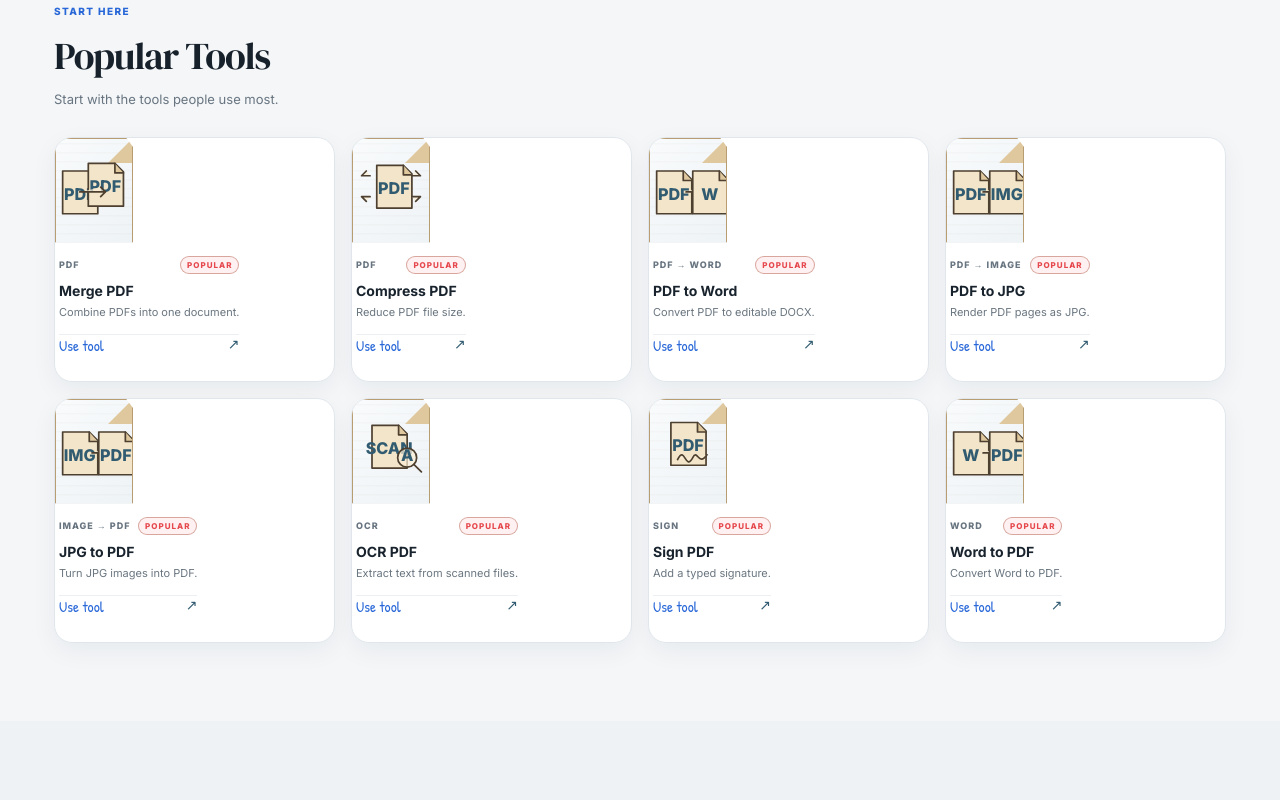
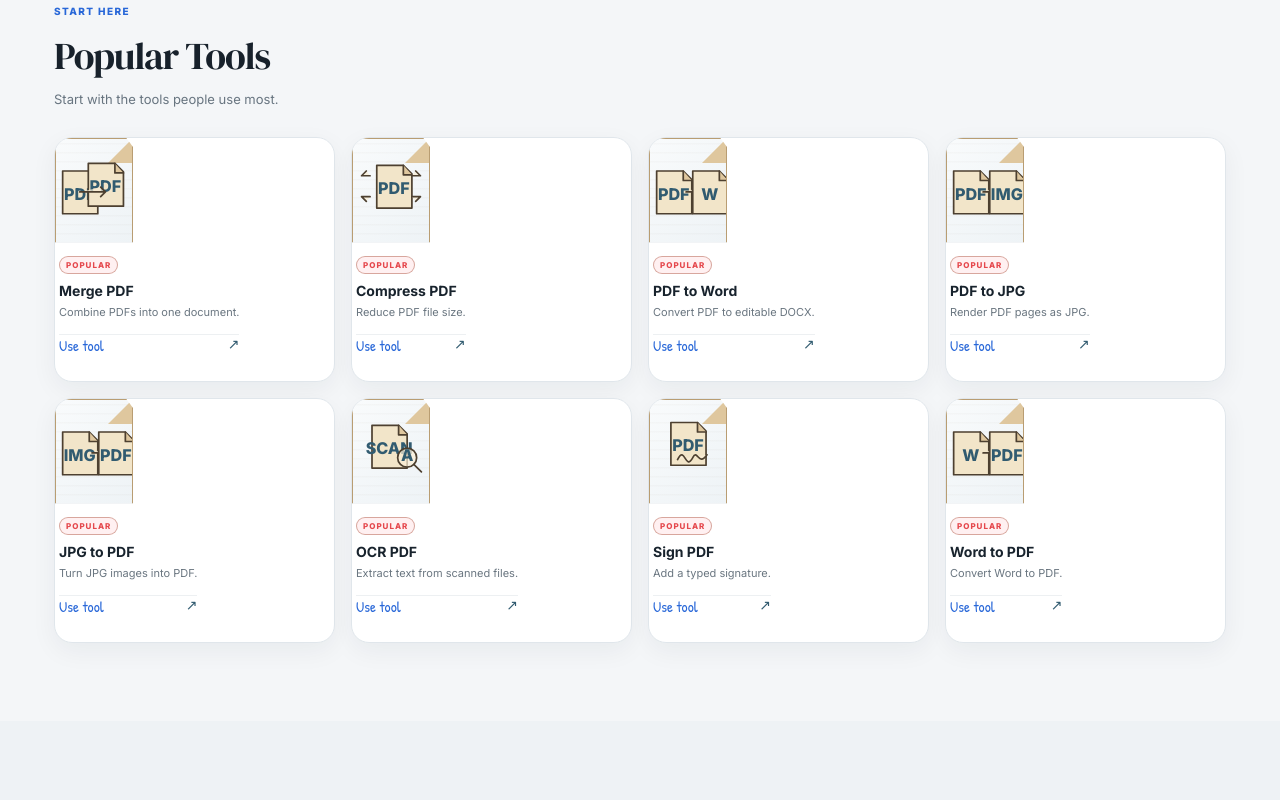
Before and after one commit to rakeshayitam7/pdf-file-tools-ark, a Next.js app: page / in a window 1280 px wide. Shown: the part 1100-1900 px from the top of the page. Built offline with nearby package versions, Linux system fonts and the light colour scheme.

Commit message:
Hide unnecessary technical card labels

```diff
--- a/app/premium-pdf.css
+++ b/app/premium-pdf.css
@@ -262,8 +262,8 @@ body:after{
 }
 .paperCard:hover .cardPaper{transform:none!important;box-shadow:none!important}
 .paperBody{background:#fff}
-.paperMeta span{
-  color:#687580!important;
+
+.paperMeta span{display:none!important;color:#687580!important;
   font-size:9px!important;
   letter-spacing:1px!important;
 }
```
